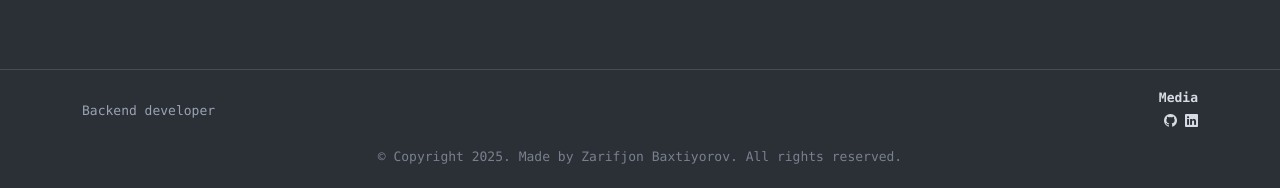
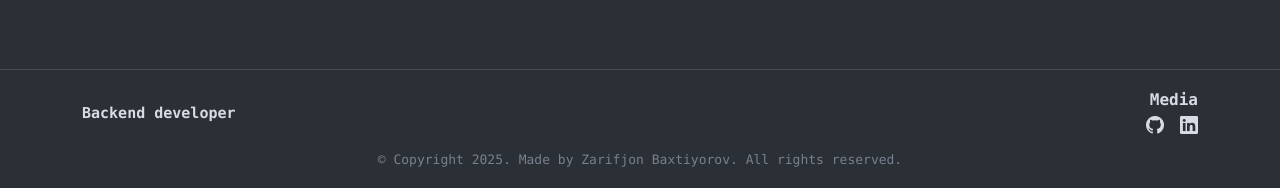
Before and after one commit to Zarifwebme/Portfolio2_full, a Django app: page /about/ in a window 1280 px wide. Shown: the part 1689-1877 px from the top of the page. Before the commit the page ends 1853 px from the top, so only its background shows below. Run offline with Django 5.2, Linux system fonts and the light colour scheme.

Commit message:
footer section updeate

```diff
--- a/templates/base.html
+++ b/templates/base.html
@@ -158,6 +158,23 @@
       margin-top: auto;
     }
 
+    footer .footer-role{
+      font-size: 15px;
+      font-weight: 600;
+      color: var(--text);
+    }
+
+    footer .footer-media-title{
+      font-size: 16px;
+      font-weight: 700;
+      color: var(--text);
+    }
+
+    footer .footer-social a{
+      font-size: 18px;
+      line-height: 1;
+    }
+
     .footer-main{
       display: flex;
       align-items: center;
@@ -284,12 +301,12 @@
           <div class="d-flex align-items-center gap-2">
             <span class="logo" style="transform: rotate(45deg);"></span>
           </div>
-          <div class="mt-1">Backend developer</div>
+          <div class="mt-1 footer-role">Backend developer</div>
         </div>
 
         <div class="text-end">
-          <div style="color:var(--text); font-weight:700;">{% trans "Media" %}</div>
-          <div class="d-flex gap-2 justify-content-end mt-1">
+          <div class="footer-media-title">{% trans "Media" %}</div>
+          <div class="d-flex gap-3 justify-content-end mt-1 footer-social">
             <a class="accent" href="https://github.com/Zarifwebme" target="_blank" rel="noreferrer"><i class="bi bi-github"></i></a>
             <a class="accent" href="https://www.linkedin.com/in/zarifjon-baxtiyorov-b789a3267/" target="_blank" rel="noreferrer"><i class="bi bi-linkedin"></i></a>
           </div>
```
